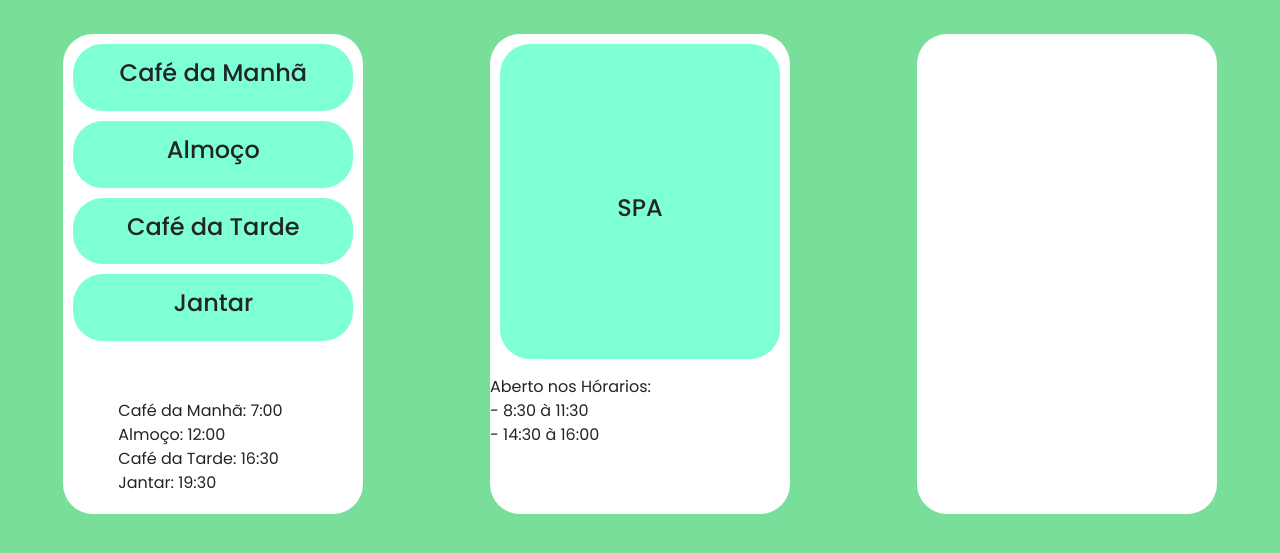
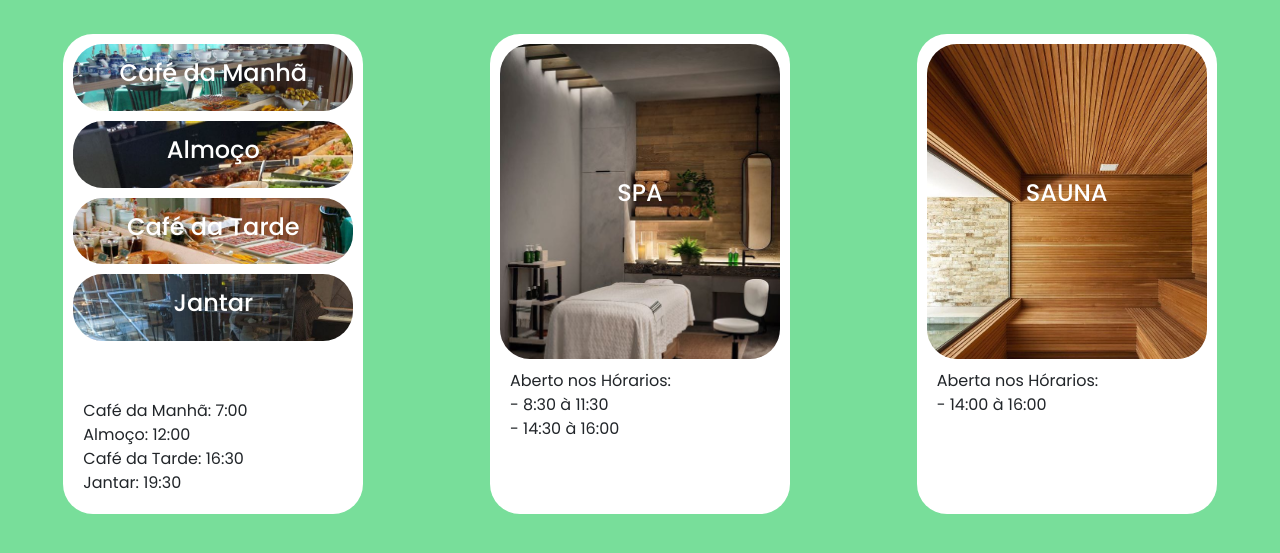
Before and after one commit to Galaxkkkk/Pousada-HTML, a plain HTML site: page redirecionamentos/servicos.html in a window 1280 px wide. Shown: the part 171-724 px from the top of the page. Drawn offline with nearby package versions, Linux system fonts and the light colour scheme.

Commit message:
atualização

```diff
--- /dev/null
+++ b/css/servicos.css
@@ -0,0 +1,159 @@
+@import url('https://fonts.googleapis.com/css2?family=Poppins:ital,wght@0,100;0,200;0,300;0,400;0,500;0,600;0,700;0,800;0,900;1,100;1,200;1,300;1,400;1,500;1,600;1,700;1,800;1,900&display=swap');
+
+*{
+  margin: 0px;
+  padding: 0px;
+  list-style: none;
+  font-family: "Poppins", sans-serif;
+}
+
+body{
+  background-color: rgba(63, 209, 112, 0.7);
+  background-repeat: no-repeat;
+  background-position: center center;
+  background-size: cover;
+}
+
+.nav-item a{
+  color: black;
+}
+
+.navbar a{
+  margin: 10px;
+  color: black;
+}
+
+.bg-light {
+  background-color: rgba(243, 243, 242, 1) !important;
+}
+
+.butao{
+  display: flex;
+  flex-wrap: nowrap;
+  justify-content: space-between;
+  align-items: end;
+}
+
+.imaugi{
+  margin: 100px;
+  display: flex;
+  flex-wrap: nowrap;
+}
+
+.imaugi img{
+  border-radius: 30px;
+}
+
+.teixto{
+  margin: 60px;
+  color: white;
+  flex-wrap: wrap;
+}
+
+.butao button{
+  margin: 10px;
+}
+
+section h1{
+  margin: 20px;
+}
+
+.PaiDeTodos{
+  display: flex;
+  justify-content: space-around;
+  align-items: center;
+}
+
+.filhos{
+  margin: 20px;
+  width: 300px;
+  height: 480px;
+  background-color: white;
+  border-radius: 30px;
+  text-align: justify;
+}
+
+.imaugim-cafe{
+  background-color: aquamarine;
+  background-image: url(../img/fundo\ café.jpeg);
+  background-size: cover;
+  background-repeat: no-repeat;
+  background-size: cover;
+  border-radius: 30px;
+  margin: 10px;
+  padding: 15px;
+  text-align: center;
+  color: white;
+}
+
+.imaugim-almoco{
+  background-color: aquamarine;
+  background-image: url(../img/fundo\ almoco.jpeg);
+  background-size: cover;
+  background-repeat: no-repeat;
+  background-position: cover;
+  border-radius: 30px;
+  margin: 10px;
+  padding: 15px;
+  text-align: center;
+  color: white;
+}
+
+.imaugim-tarde{
+  background-color: aquamarine;
+  background-image: url(../img/fundo\ tarde.jpeg);
+  background-size: cover;
+  background-repeat: no-repeat;
+  background-position: cover;
+  border-radius: 30px;
+  margin: 10px;
+  padding: 15px;
+  text-align: center;
+  color: white;
+}
+
+.imaugim-janta{
+  background-color: aquamarine;
+  background-image: url(../img/fundo\ janta.jpeg);
+  background-repeat: no-repeat;
+  background-position: cover;
+  background-size: cover;
+  border-radius: 30px;
+  margin: 10px;
+  padding: 15px;
+  text-align: center;
+  color: white
+}
+
+.imaugim-2{
+  background-color: aquamarine;
+  background-image: url(../img/fundo\ SPA.jpeg);
+  background-position: cover;
+  background-repeat: no-repeat;
+  background-size: cover;
+  border-radius: 30px;
+  padding-top: 135px;
+  margin: 10px;
+  height: 315px;
+  text-align: center;
+  color: white;
+}
+
+.imaugim-3{
+  background-color: aquamarine;
+  background-image: url(../img/fundo\ sauna.jpeg);
+  background-position: cover;
+  background-repeat: no-repeat;
+  background-size: cover;
+  border-radius: 30px;
+  padding-top: 135px;
+  margin: 10px;
+  height: 315px;
+  text-align: center;
+  color: white;
+}
+
+.teixtobeutifull{
+  padding-left: 20px;
+  text-align: justify;
+}
--- a/css/style.css
+++ b/css/sobre.css
@@ -1,14 +1,18 @@
 @import url('https://fonts.googleapis.com/css2?family=Poppins:ital,wght@0,100;0,200;0,300;0,400;0,500;0,600;0,700;0,800;0,900;1,100;1,200;1,300;1,400;1,500;1,600;1,700;1,800;1,900&display=swap');
 
 *{
-  margin: 0;
-  padding: 0;
+  margin: 0px;
+  padding: 0px;
   list-style: none;
   font-family: "Poppins", sans-serif;
 }
 
 body{
   background-color: rgba(63, 209, 112, 0.7);
+  background-image: url(../img/fundo\ sobre.jpeg);
+  background-repeat: no-repeat;
+  background-size: cover;
+  background-clip: content-box;
 }
 
 .nav-item a{
@@ -70,7 +74,43 @@ section h1{
   text-align: justify;
 }
 
-.imaugim{
+.imaugim-cafe{
+  background-color: aquamarine;
+  background-image: url(../img/fundo\ café.jpeg);
+  background-size: cover;
+  background-repeat: no-repeat;
+  background-size: center center;
+  border-radius: 30px;
+  margin: 10px;
+  padding: 15px;
+  text-align: center;
+}
+
+.imaugim-almoco{
+  background-color: aquamarine;
+  background-image: url(../img/fundo\ almoco.jpeg);
+  background-size: cover;
+  background-repeat: no-repeat;
+  background-position: center center;
+  border-radius: 30px;
+  margin: 10px;
+  padding: 15px;
+  text-align: center;
+}
+
+.imaugim-tarde{
+  background-color: aquamarine;
+  background-image: url(../img/fundo\ tarde.jpeg);
+  background-size: cover;
+  background-repeat: no-repeat;
+  background-position: center center;
+  border-radius: 30px;
+  margin: 10px;
+  padding: 15px;
+  text-align: center;
+}
+
+.imaugim-janta{
   background-color: aquamarine;
   border-radius: 30px;
   margin: 10px;
@@ -81,12 +121,13 @@ section h1{
 .imaugim-2{
   background-color: aquamarine;
   border-radius: 30px;
-  padding-top: 150px;
+  padding-top: 135px;
   margin: 10px;
   height: 315px;
   text-align: center;
 }
 
 .teixtobeutifull{
-  padding-left: 55px;
+  padding-left: 20px;
+  text-align: justify;
 }
--- a/redirecionamentos/servicos.html
+++ b/redirecionamentos/servicos.html
@@ -5,7 +5,7 @@
   <meta name="viewport" content="width=device-width, initial-scale=1.0">
   <title>Document</title>
   <link rel="stylesheet" href="https://cdn.jsdelivr.net/npm/bootstrap@4.3.1/dist/css/bootstrap.min.css" integrity="sha384-ggOyR0iXCbMQv3Xipma34MD+dH/1fQ784/j6cY/iJTQUOhcWr7x9JvoRxT2MZw1T" crossorigin="anonymous">
-  <link rel="stylesheet" href="../css/style.css">
+  <link rel="stylesheet" href="../css/servicos.css">
 </head>
 <body>
   <nav class="navbar navbar-expand-lg navbar-light bg-light">
@@ -41,38 +41,50 @@
     <h1>Serviços</h1>
     <div class="PaiDeTodos">
       <div class="filhos">
-        <div class="imaugim">
+        <div class="imaugim-cafe">
           <h4>Café da Manhã</h4>
         </div>
-        <div class="imaugim">
+        <div class="imaugim-almoco">
           <h4>Almoço</h4>
         </div>
-        <div class="imaugim">
+        <div class="imaugim-tarde">
           <h4>Café da Tarde</h4>
         </div>
-        <div class="imaugim">
+        <div class="imaugim-janta">
           <h4>Jantar</h4>
         </div>
         <br><br>
-        <p class="teixtobeutifull">
+        <div class="teixtobeutifull">
+          <p>
             Café da Manhã: 7:00 <br>
             Almoço: 12:00 <br>
             Café da Tarde: 16:30 <br>
             Jantar: 19:30
           </p>
         </div>
+      </div>
       <div class="filhos">
         <div class="imaugim-2">
           <h4>SPA</h4>
         </div>
-        <p class="teixtobeutifull"></p>
+        <div class="teixtobeutifull">
+          <p>
             Aberto nos Hórarios: <br>
             - 8:30 à 11:30 <br>
             - 14:30 à 16:00
           </p>
         </div>
+      </div>
       <div class="filhos">
-
+        <div class="imaugim-3">
+          <h4>SAUNA</h4>
+        </div>
+        <div class="teixtobeutifull">
+          <p>
+            Aberta nos Hórarios: <br>
+            - 14:00 à 16:00
+          </p>
+        </div>
       </div>
     </div>
   </section>
```
Also changed, not shown: redirecionamentos/sobre.html (+1 -1 lines), img/fundo SPA.jpeg (added), img/fundo almoco.jpeg (added), img/fundo café.jpeg (added), img/fundo janta.jpeg (added), img/fundo sauna.jpeg (added), img/fundo sobre.jpeg (added), img/fundo tarde.jpeg (added). Lines whose indentation alone changed are shown as unchanged.
